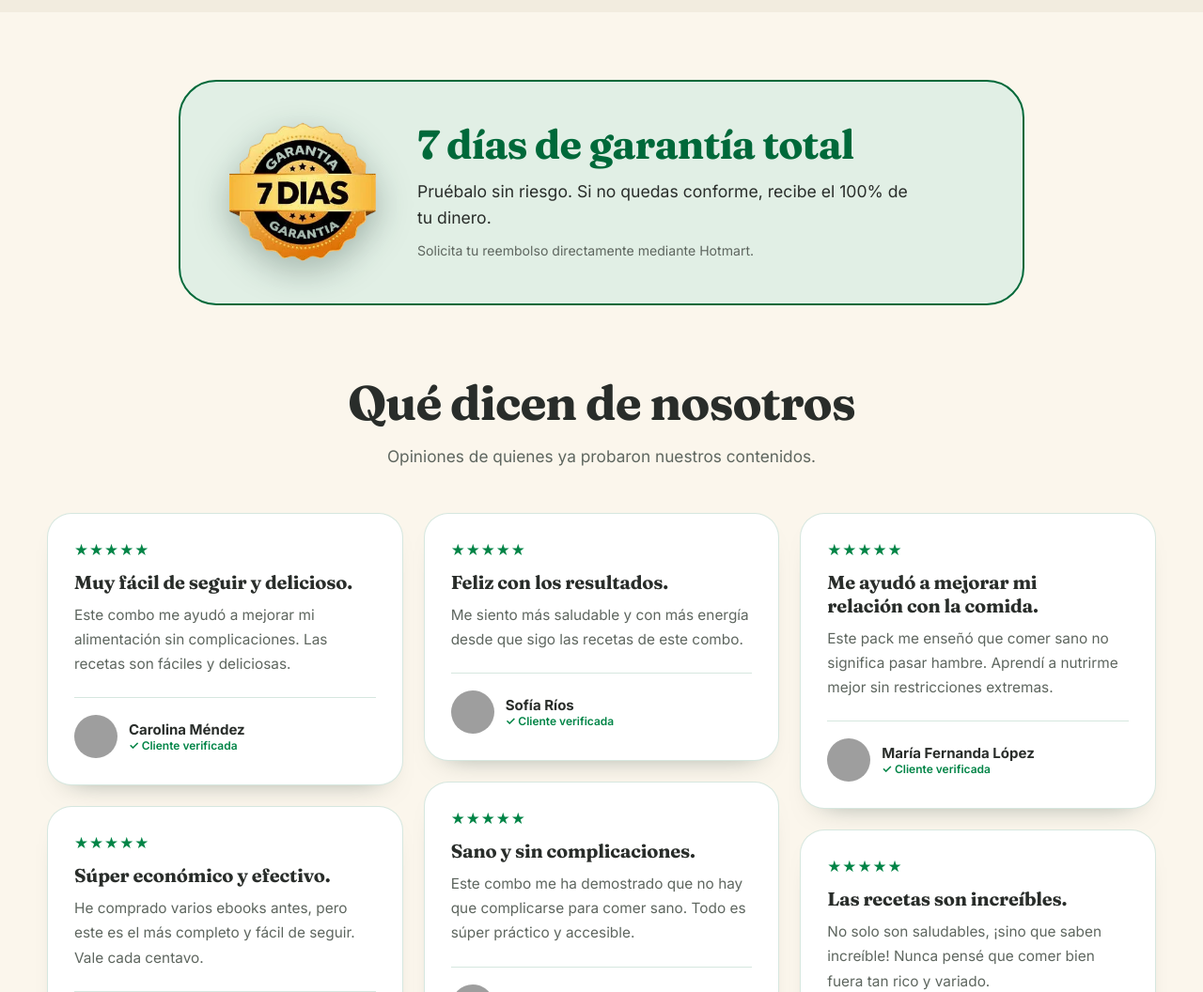
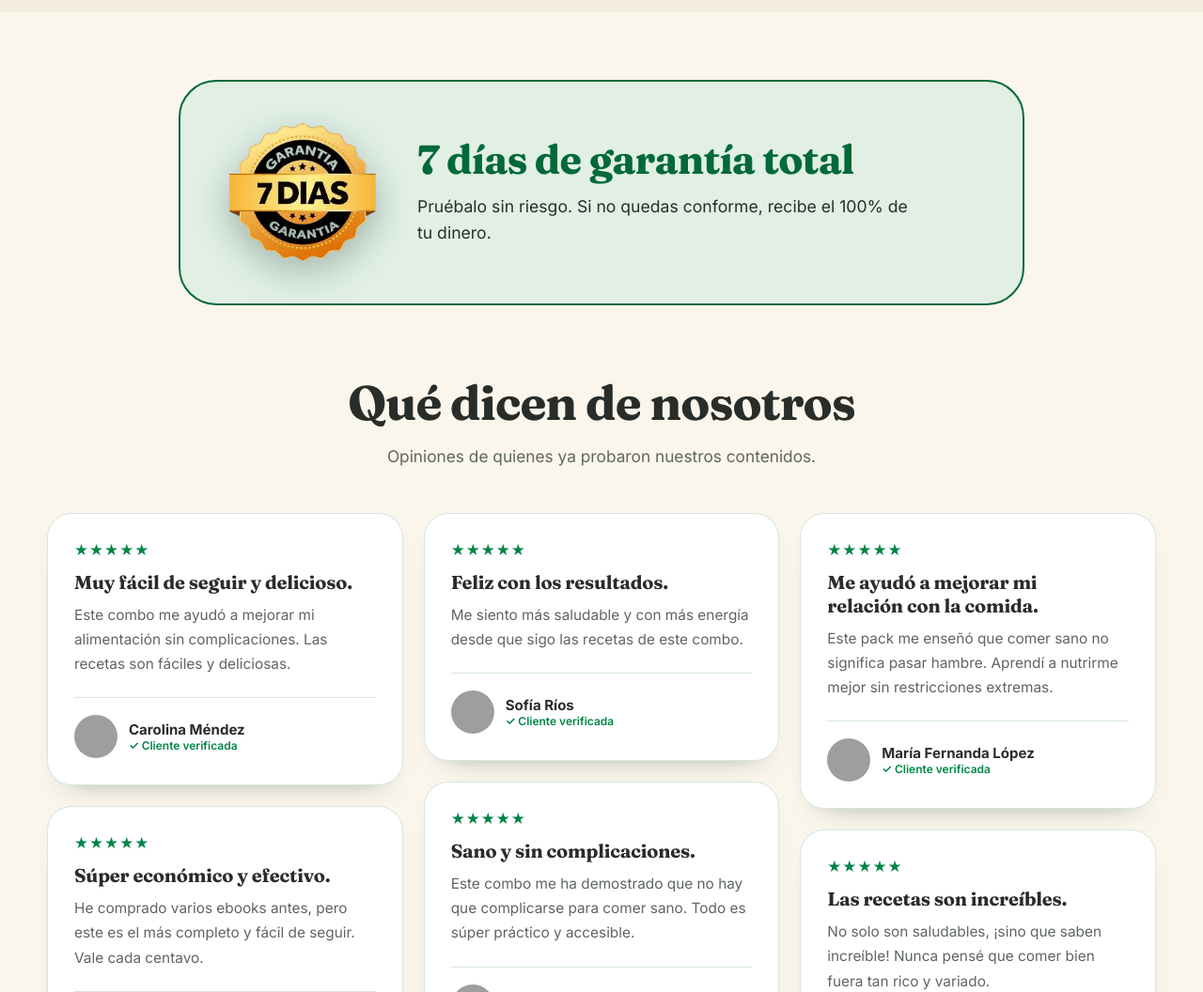
Before and after one commit to csanchezcastillo/nutriv2-landing, a plain HTML site: page nutrifit/index.html in a window 1280 px wide. Shown: the part 4380-5436 px from the top of the page at 94% size. Drawn offline with Linux system fonts and the light colour scheme; grey boxes are pictures that could not be loaded.

Commit message:
content: quitar la frase de reembolso por Hotmart de la tarjeta de garantía
Co-Authored-By: Claude Sonnet 5.5 <noreply@anthropic.com>

```diff
--- a/nutrifit/index.html
+++ b/nutrifit/index.html
@@ -325,7 +325,7 @@
       <div class="wrap">
         <div class="g-card">
           <img src="garantia-7-dias.webp" width="224" height="224" alt="Garantía de 7 días" loading="lazy" decoding="async">
-          <div><h2 id="guarantee-title">7 días de garantía total</h2><p>Pruébalo sin riesgo. Si no quedas conforme, recibe el 100% de tu dinero.</p><small>Solicita tu reembolso directamente mediante Hotmart.</small></div>
+          <div><h2 id="guarantee-title">7 días de garantía total</h2><p>Pruébalo sin riesgo. Si no quedas conforme, recibe el 100% de tu dinero.</p></div>
         </div>
       </div>
     </section>
```
